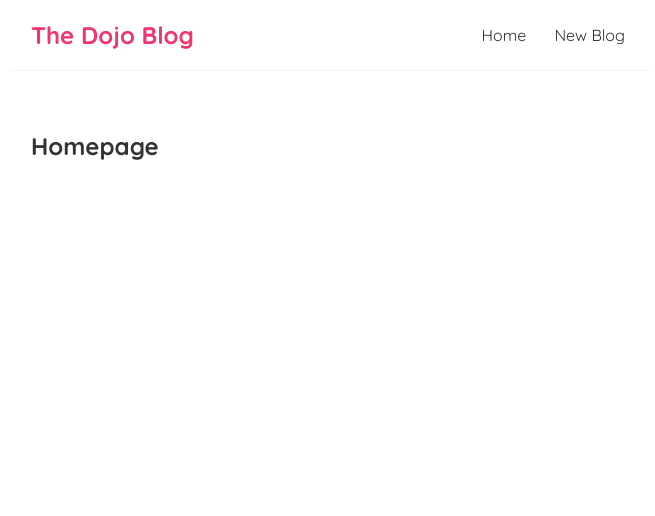
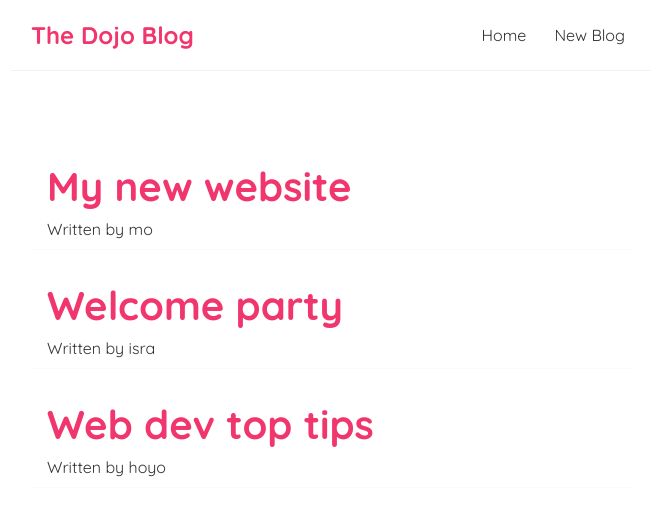
Before and after one commit to mo-codes1/React-Blog, a React (Create React App) app in the folder dojo-blog/: page / in a window 1280 px wide. Shown: the top 516 px of the page, without its empty margins (309-964 px from the left). Built offline with nearby package versions, Linux system fonts and the light colour scheme.

Commit message:
functionality for outputting lists

```diff
--- a/dojo-blog/src/Home.js
+++ b/dojo-blog/src/Home.js
@@ -1,7 +1,22 @@
+import { useState } from 'react';
+
 const Home = () => {
+  const [blogs, setBlogs] = useState([
+    { title: 'My new website', body: 'lorem ipsum', author: 'mo', id: 1 },
+    { title: 'Welcome party', body: 'lorem ipsum', author: 'isra', id: 2 },
+    { title: 'Web dev top tips', body: 'lorem ipsum', author: 'hoyo', id: 3 }
+  ]);
+
   return (
     <div className="home">
-      <h2>Homepage</h2>
+      {blogs.map((blog) => (
+        <div className="blog-preview" key={blog.id}>
+          <h2>{ blog.title } </h2>
+          <p>Written by { blog.author } </p>
+
+        </div>
+      ))}
+
     </div>
   );
 }
--- a/dojo-blog/src/index.css
+++ b/dojo-blog/src/index.css
@@ -33,3 +33,17 @@
   margin: 40px auto;
   padding: 20px;
 }
+
+.blog-preview {
+  padding: 10px 16px;
+  margin: 20px 0;
+  border-bottom: 1px solid #fafafa;
+}
+.blog-preview:hover {
+  box-shadow: 1px 3px 5px rgba(0,0,0,0.1);
+}
+.blog-preview h2{
+  font-size: 40px;
+  color: #f1356d;
+  margin-bottom: 8px;
+}
```
